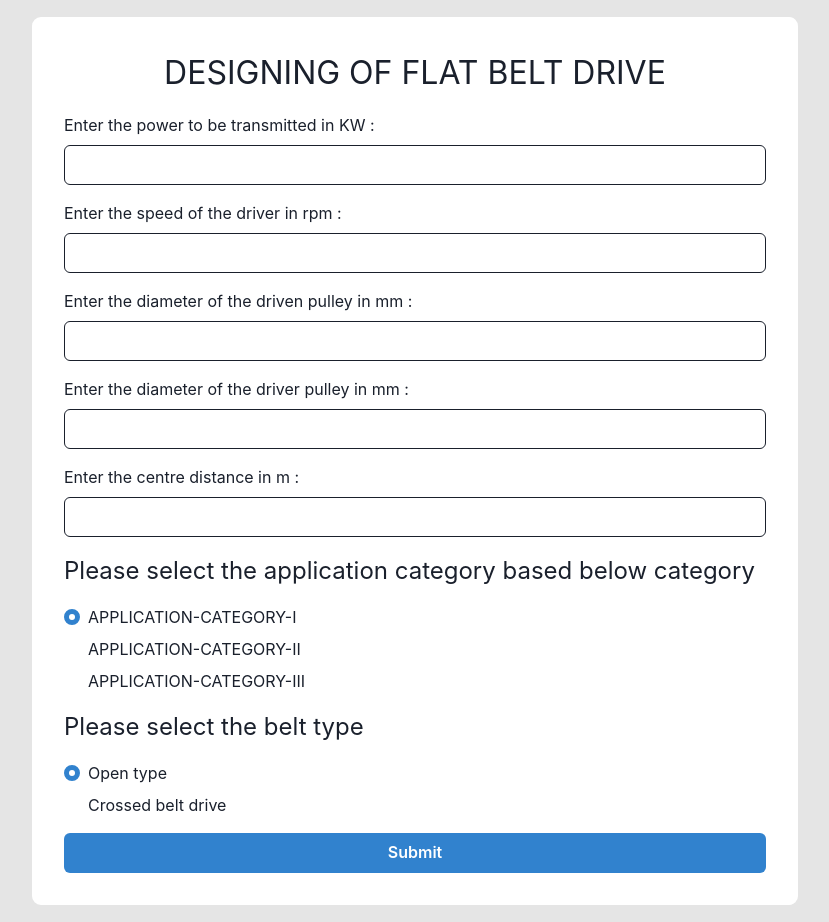
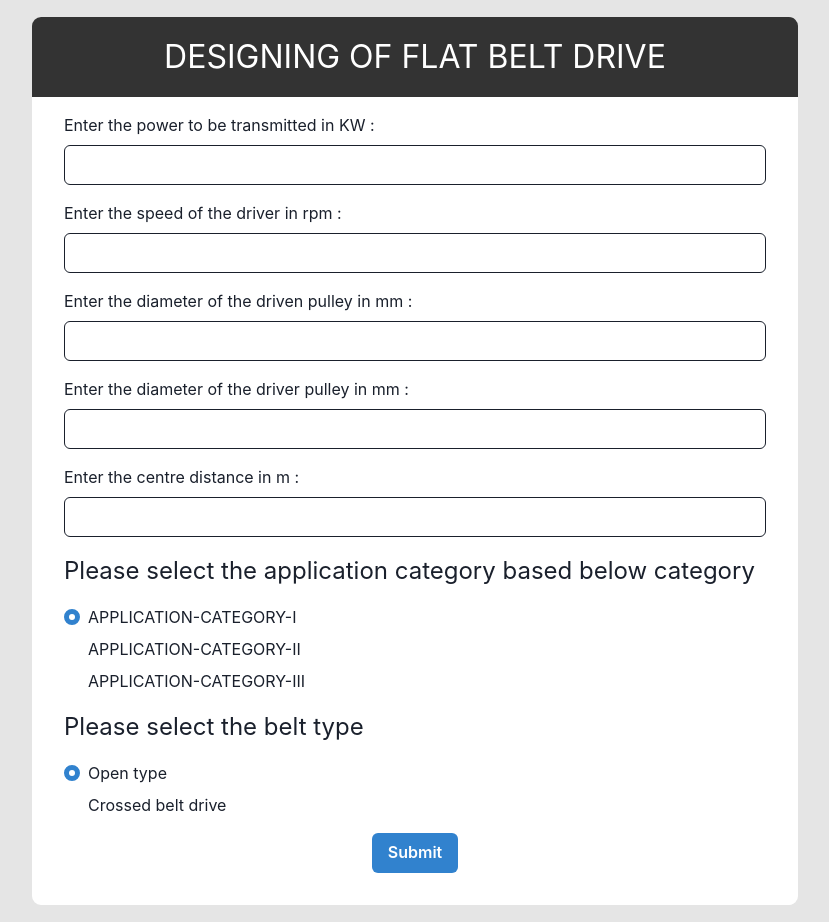
Before and after one commit to reactivicky/mech-project, a React (Vite) app: page / in a window 1280 px wide. Shown: the whole page, without its empty margins (225-1054 px from the left). Built offline with nearby package versions, Linux system fonts and the light colour scheme.

Commit message:
style changes

```diff
--- a/index.html
+++ b/index.html
@@ -4,7 +4,7 @@
     <meta charset="UTF-8" />
     <link rel="icon" type="image/svg+xml" href="/vite.svg" />
     <meta name="viewport" content="width=device-width, initial-scale=1.0" />
-    <title>Vite + React</title>
+    <title>Flat Belt Drive Design</title>
   </head>
   <body>
     <div id="root"></div>
--- a/src/App.css
+++ b/src/App.css
@@ -2,11 +2,18 @@
   display: flex;
   flex-direction: column;
   gap: 1rem;
-  padding: 2rem;
   margin: 1rem auto;
   border: 1px solid rgba(0, 0, 0, 0.1);
   border-radius: 10px;
   background-color: white;
+  overflow: hidden;
+}
+
+.form_container {
+  display: flex;
+  flex-direction: column;
+  gap: 1rem;
+  padding: 0 2rem 2rem;
 }
 
 @media (min-width: 1000px) {
@@ -18,6 +25,9 @@
 .heading {
   text-align: center;
   font-size: 2rem;
+  background-color: rgba(0, 0, 0, .8);
+  color: white;
+  padding: 1rem;
 }
 
 .sub-heading {
--- a/src/Form1.jsx
+++ b/src/Form1.jsx
@@ -61,7 +61,7 @@ function Form1({
   };
 
   return (
-    <>
+    <div className="form_container">
       <NumberInput>
         <Text mb="8px">Enter the power to be transmitted in KW :</Text>
         <NumberInputField
@@ -148,10 +148,10 @@ function Form1({
         </Stack>
       </RadioGroup>
 
-      <Button colorScheme="blue" onClick={handleSubmit}>
+      <Button style={{alignSelf: 'center'}} colorScheme="blue" onClick={handleSubmit}>
         Submit
       </Button>
-    </>
+    </div>
   );
 }
 
--- a/src/utils.js
+++ b/src/utils.js
@@ -22,11 +22,11 @@ export default (
   if (+belt_drive === 1) {
     ac =
       180 -
-      ((diameter_driven - diameter_driver) / (center_distance * 1000)) * 60;
+      ((+diameter_driven - +diameter_driver) / (+center_distance * 1000)) * 60;
   } else {
     ac =
       180 +
-      ((diameter_driven + diameter_driver) / (center_distance * 1000)) * 60;
+      ((+diameter_driven + diameter_driver) / (+center_distance * 1000)) * 60;
   }
   if (ac <= 90) {
     ka = 1.68;
@@ -61,7 +61,7 @@ export default (
   } else {
     ka = 0.82;
   }
-  const val = power * ks * ka;
+  const val = +power * ks * ka;
   const design_power = roundValue(val);
 
   let belt_type;
@@ -71,7 +71,7 @@ export default (
     belt_type = "DUNLOP 'FORT'949g fabric belting";
   }
 
-  const V = (3.14 * diameter_driver * speed) / 60 / 1000;
+  const V = (3.14 * +diameter_driver * +speed) / 60 / 1000;
 
   let np = 0;
   if (V <= 10) {
```
